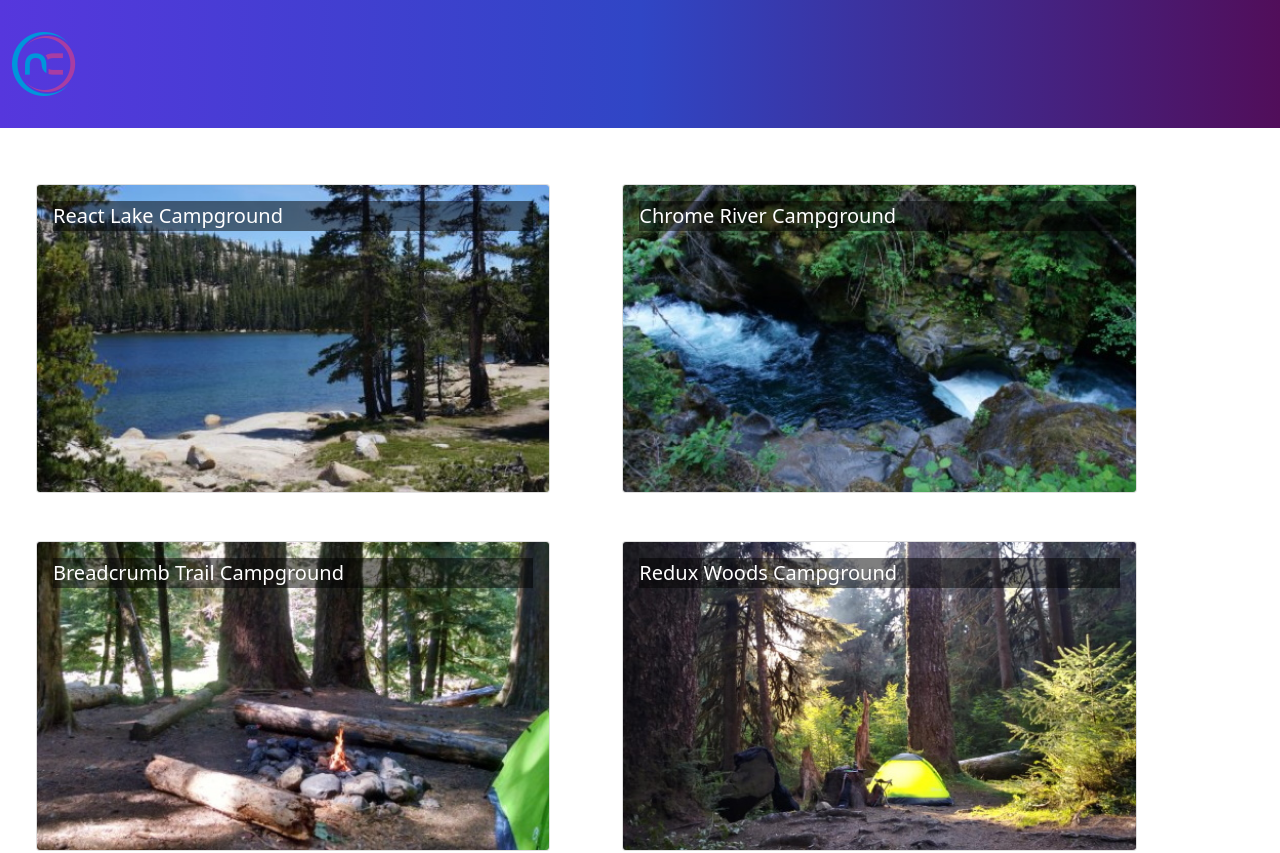
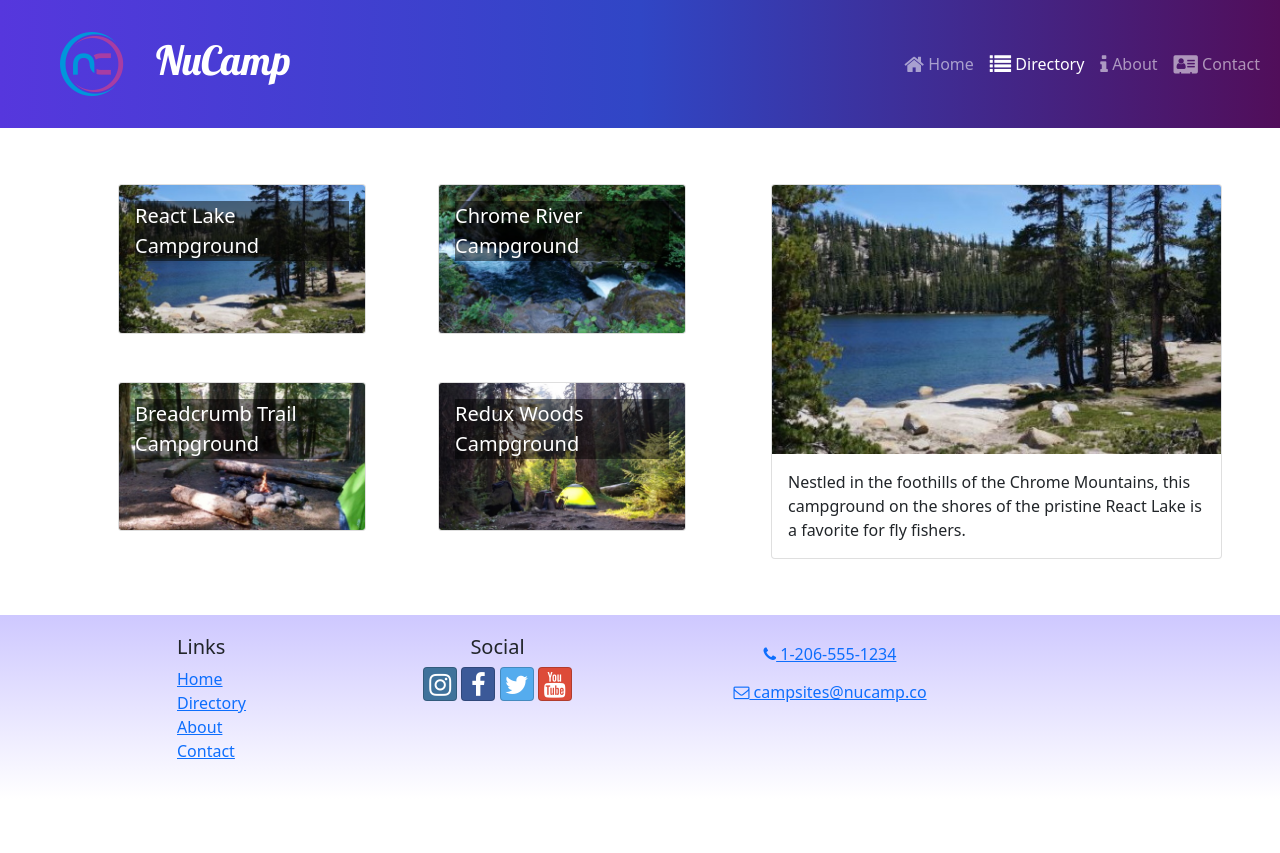
Before and after one commit to vcfratts/ReactNucampSite, a React (Create React App) app in the folder nucampsite/: page /directory in a window 1280 px wide. Shown: the top 853 px of the page. After the commit the page ends 800 px from the top, so only its background shows below. Built offline with nearby package versions, Linux system fonts and the light colour scheme.

Commit message:
Header and footer updated. Toggler added to nav

```diff
--- a/nucampsite/src/App.js
+++ b/nucampsite/src/App.js
@@ -1,20 +1,23 @@
-import Header from "./components/Header";
+import {Routes, Route} from "react-router-dom";
+import ContactPage from "./pages/ContactPage";
+import HomePage from "./pages/HomePage";
+import Header from './components/Header';
 import Footer from './components/Footer';
-import { Container, Navbar, NavbarBrand } from 'reactstrap';
-import NucampLogo from './app/assets/img/logo.png';
+import CampsitesDirectoryPage from './pages/CampsitesDirectoryPage';
 import './App.css';
-
-import CampSitesList from './features/campsites/CampsitesList';
-import { CAMPSITES } from './app/shared/CAMPSITES';
 
 function App() {
     return (
         <div className='App'>
-            <Header/>
-            <CampSitesList/>
-            <Footer/>
+            <Header />
+                <Routes>
+                    <Route path="/" element={<HomePage />} />
+                    <Route path="contact" element={<ContactPage />}  />
+                    <Route path="directory" element={<CampsitesDirectoryPage />} />
+                </Routes>
+            <Footer />
         </div>
     );
-};
+}
 
 export default App;
--- a/nucampsite/src/components/Footer.js
+++ b/nucampsite/src/components/Footer.js
@@ -1,4 +1,5 @@
 import { Container, Row, Col } from "reactstrap";
+import { Link } from "react-router-dom";
 
 const Footer = () => {
     return (
@@ -6,14 +7,28 @@
             <Container>
                 <Row>
                     <Col xs={{ size: 4, offset: 1 }} sm="2">
-                        <h5>This will be nav shit</h5>
+                        <h5>Links</h5>
+                        <ul className="list-unstyled">
+                            <li>
+                                <Link to="/">Home</Link>
+                            </li>
+                            <li>
+                                <Link to="/directory">Directory</Link>
+                            </li>
+                            <li>
+                                <Link to="/about">About</Link>
+                            </li>
+                            <li>
+                                <Link to="/contact">Contact</Link>
+                            </li>
+                        </ul>
                     </Col>
                     <Col xs="6" sm="3" className="text-center">
 
 
                         <h5>Social</h5>
                         <a className='btn btn-social-icon btn-instagram' href='http://instagram.com/'> <i className='fa fa-instagram' /> </a>{' '}
-                        <a className='btn btn-social-icon btn-facebook'  href='http://www.facebook.com/'> <i className='fa fa-facebook' />
+                        <a className='btn btn-social-icon btn-facebook' href='http://www.facebook.com/'> <i className='fa fa-facebook' />
                         </a>{' '}
                         <a className='btn btn-social-icon btn-twitter' href='http://twitter.com/'> <i className='fa fa-twitter' />
                         </a>{' '}
@@ -23,7 +38,7 @@
                     </Col>
                     <Col sm="4" className="text-center">
                         <a role='button' className='btn btn-link' href='tel:+12065551234'> <i className='fa fa-phone' /> 1-206-555-1234 </a>
-                            <br />
+                        <br />
                         <a role='button' className='btn btn-link' href='mailto:notreal@notreal.co'> <i className='fa fa-envelope-o' /> campsites@nucamp.co </a>
                     </Col>
                 </Row>
--- a/nucampsite/src/components/Header.js
+++ b/nucampsite/src/components/Header.js
@@ -1,12 +1,49 @@
-import { Navbar, NavbarBrand } from 'reactstrap';
+import { useState } from 'react';
+import {
+    Navbar,
+    NavbarBrand,
+    Collapse,
+    NavbarToggler,
+    Nav,
+    NavItem
+} from "reactstrap";
+import { NavLink } from 'react-router-dom';
 import NucampLogo from "../app/assets/img/logo.png";
 
 const Header = () => {
+    const [menuOpen, setMenuOpen] = useState(false);
     return (
         <Navbar dark color='primary' sticky='top' expand='md'>
-                <NavbarBrand href='/'>
-                    <img src={NucampLogo} alt='nucamp logo' />
-                </NavbarBrand>
+            <NavbarBrand className="ms-5" href='/'>
+                <img src={NucampLogo} alt='nucamp logo' className="float-start" />
+                <h1 className="mt-1">NuCamp</h1>
+            </NavbarBrand>
+
+            <NavbarToggler onClick={() => setMenuOpen(!menuOpen)}/>
+                <Collapse isOpen={menuOpen} navbar>
+                    <Nav className="ms-auto" navbar>
+                        <NavItem>
+                            <NavLink className="nav-link" to="/">
+                                <i className="fa fa-home fa-lg" /> Home
+                            </NavLink>
+                        </NavItem>
+                        <NavItem>
+                            <NavLink className="nav-link" to="/directory">
+                                <i className="fa fa-list fa-lg" /> Directory
+                            </NavLink>
+                        </NavItem>
+                        <NavItem>
+                            <NavLink className="nav-link" to="/about">
+                                <i className="fa fa-info fa-lg" /> About
+                            </NavLink>
+                        </NavItem>
+                        <NavItem>
+                            <NavLink className="nav-link" to="/contact">
+                                <i className="fa fa-address-card fa-lg" /> Contact
+                            </NavLink>
+                        </NavItem>
+                    </Nav>
+                </Collapse>
         </Navbar>)
 };
 
--- /dev/null
+++ b/nucampsite/src/features/campsites/CampsiteDetail.js
@@ -0,0 +1,18 @@
+import { Card, CardImg, CardText, CardBody, Col } from 'reactstrap';
+
+const CampsiteDetail = ( {campsite} ) => {
+    const { image, name, description } = campsite;
+
+    return (
+        <Col md='12' className='m-4'>
+            <Card>
+                <CardImg top src={image} alt={name} />
+                <CardBody>
+                    <CardText>{description}</CardText>
+                </CardBody>
+            </Card>
+        </Col>
+    );
+};
+
+export default CampsiteDetail;
--- a/nucampsite/src/features/campsites/CampsitesList.js
+++ b/nucampsite/src/features/campsites/CampsitesList.js
@@ -1,20 +1,24 @@
-import { CAMPSITES } from '../../app/shared/CAMPSITES';
 import { Col, Row } from 'reactstrap';
 import CampsiteCard from "./CampsiteCard";
+import { selectAllCampsites } from './campsitesSlice';
 
-const CampSitesList = () => {
+
+
+const CampsitesList = ({ setCampsiteId }) => {
+    const campsites = selectAllCampsites();
     return (
         <Row className="ms-auto">
-            {CAMPSITES.map((campsite)=> {
+            {campsites.map((campsite) => {
                 return (
-                    <Col md="5" className="m-4" key={campsite.id}>
-                        <CampsiteCard campsite={campsite}/>
+                    <Col md='5' className='m-4' key={campsite.id}
+                        onClick={() => setCampsiteId(campsite.id)}>
+                            <CampsiteCard campsite={campsite} />
                     </Col>
-                )
-            })}
-        </Row>
+                );
+})}
+                    </Row>
+
     )
+};
 
-}
-
-export default CampSitesList;
+export default CampsitesList;
--- /dev/null
+++ b/nucampsite/src/features/campsites/campsitesSlice.js
@@ -0,0 +1,11 @@
+import { CAMPSITES } from "../../app/shared/CAMPSITES";
+
+export const selectAllCampsites = () => {
+    return CAMPSITES;
+};
+
+//
+
+export const selectCampsiteById = (id) => {
+    return CAMPSITES.find((campsite) => campsite.id === id);
+};
--- a/nucampsite/src/index.js
+++ b/nucampsite/src/index.js
@@ -1,5 +1,6 @@
 import React from 'react';
 import { createRoot } from 'react-dom/client';
+import { BrowserRouter } from 'react-router-dom';
 import { Provider } from 'react-redux';
 import { store } from './app/store';
 import App from './App';
@@ -16,7 +17,9 @@
 root.render(
   <React.StrictMode>
     <Provider store={store}>
-      <App />
+      <BrowserRouter>
+        <App />
+      </BrowserRouter>
     </Provider>
   </React.StrictMode>
 );
--- /dev/null
+++ b/nucampsite/src/pages/CampsitesDirectoryPage.js
@@ -0,0 +1,26 @@
+import { useState } from 'react';
+import { Container, Row, Col } from 'reactstrap';
+import CampsiteDetail from '../features/campsites/CampsiteDetail';
+import CampsitesList from '../features/campsites/CampsitesList';
+import { selectCampsiteById } from '../features/campsites/campsitesSlice';
+
+const CampsitesDirectoryPage = () => {
+        const [campsiteId, setCampsiteId] = useState(0);
+        const selectedCampsite=selectCampsiteById(campsiteId);
+    return (
+        <Container>
+
+            <Row>
+                <Col sm='5' md='7'>
+                    <CampsitesList setCampsiteId={setCampsiteId} />
+                </Col>
+                <Col sm='7' md='5'>
+                    <CampsiteDetail campsite={selectedCampsite} />
+                </Col>
+            </Row>
+        </Container>
+    );
+};
+
+
+export default CampsitesDirectoryPage;
--- /dev/null
+++ b/nucampsite/src/pages/ContactPage.js
@@ -0,0 +1,5 @@
+const ContactPage=()=> {
+    return <div>ContactPage</div>;
+};
+
+export default ContactPage;
--- /dev/null
+++ b/nucampsite/src/pages/HomePage.js
@@ -0,0 +1,5 @@
+const HomePage=()=> {
+    return <div>HomePage</div>;
+};
+
+export default HomePage;
```
